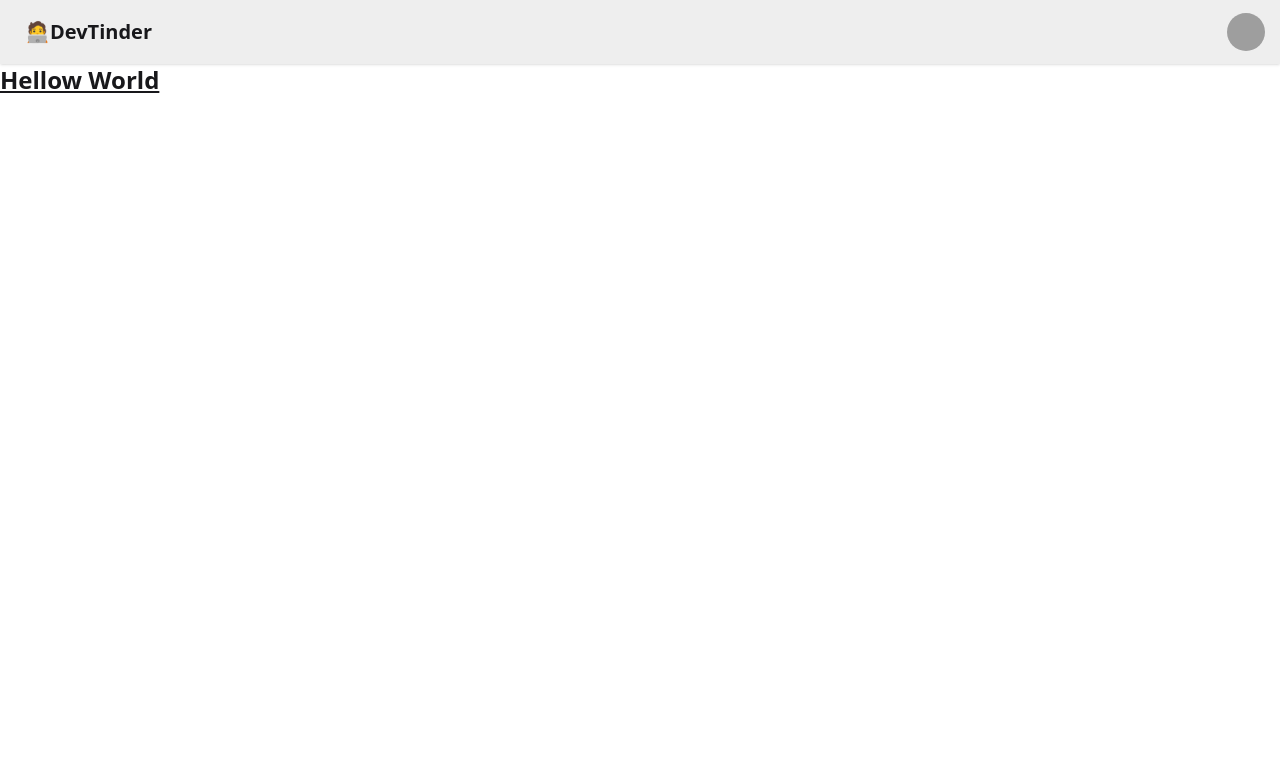
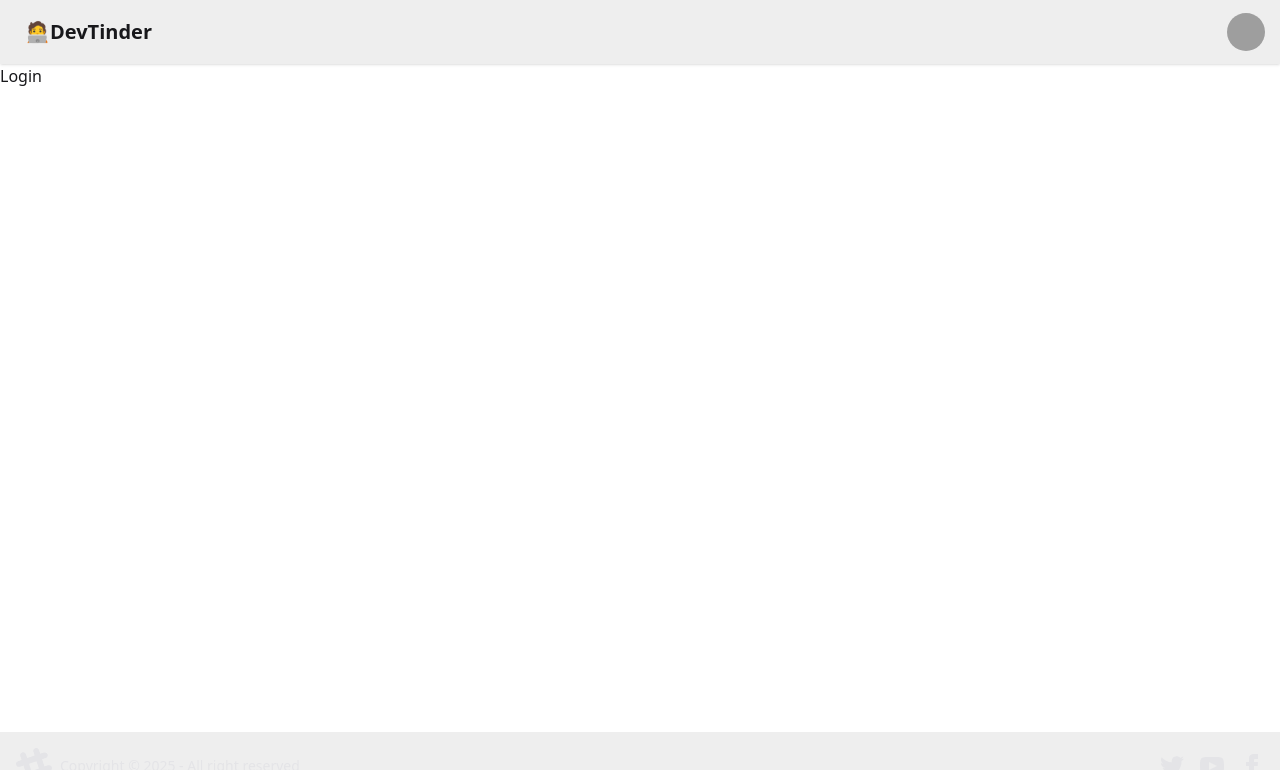
Before and after one commit to syedasadhashmi/devTinder-web, a React (Vite) app: page /login in a window 1280 px wide. Shown: the top 770 px of the page. Built offline with nearby package versions, Linux system fonts and the light colour scheme; grey boxes are pictures that could not be loaded.

Commit message:
router, routing + footer

```diff
--- a/package.json
+++ b/package.json
@@ -13,6 +13,7 @@
     "@tailwindcss/vite": "^4.1.15",
     "react": "^19.1.1",
     "react-dom": "^19.1.1",
+    "react-router": "^7.9.4",
     "tailwindcss": "^4.1.15"
   },
   "devDependencies": {
--- a/src/App.jsx
+++ b/src/App.jsx
@@ -1,45 +1,20 @@
+import { BrowserRouter, Routes, Route } from "react-router";
+import Navbar from "./components/Navbar";
+import Body from "./components/Body";
+import Login from "./components/Login";
+import Profile from "./components/Profile";
+
 function App() {
   return (
     <>
-      <div className="navbar bg-base-300 shadow-sm">
-        <div className="flex-1">
-          <a className="btn btn-ghost text-xl">🧑‍💻DevTinder</a>
-        </div>
-        <div className="flex gap-2 mx-1.5">
-          <div className="dropdown dropdown-end">
-            <div
-              tabIndex={0}
-              role="button"
-              className="btn btn-ghost btn-circle avatar"
-            >
-              <div className="w-10 rounded-full">
-                <img
-                  alt="Tailwind CSS Navbar component"
-                  src="https://img.daisyui.com/images/stock/photo-1534528741775-53994a69daeb.webp"
-                />
-              </div>
-            </div>
-            <ul
-              tabIndex="-1"
-              className="menu menu-sm dropdown-content bg-base-100 rounded-box z-1 mt-3 w-52 p-2 shadow"
-            >
-              <li>
-                <a className="justify-between">
-                  Profile
-                  <span className="badge">New</span>
-                </a>
-              </li>
-              <li>
-                <a>Settings</a>
-              </li>
-              <li>
-                <a>Logout</a>
-              </li>
-            </ul>
-          </div>
-        </div>
-      </div>
-      <h1 className="text-2xl font-bold underline">Hellow World</h1>
+      <BrowserRouter basename="/">
+        <Routes>
+          <Route path="/" element={<Body />}>
+            <Route path="/login" element={<Login />} />
+            <Route path="/profile" element={<Profile />} />
+          </Route>
+        </Routes>
+      </BrowserRouter>
     </>
   );
 }
--- /dev/null
+++ b/src/components/Body.jsx
@@ -0,0 +1,16 @@
+import React from "react";
+import Navbar from "./Navbar";
+import { Outlet } from "react-router";
+import Footer from "./Footer";
+
+const Body = () => {
+  return (
+    <div>
+      <Navbar />
+      <Outlet />
+      <Footer />
+    </div>
+  );
+};
+
+export default Body;
--- /dev/null
+++ b/src/components/Footer.jsx
@@ -0,0 +1,59 @@
+import React from "react";
+
+const Footer = () => {
+  return (
+    <footer className="footer sm:footer-horizontal bg-base-300 text-neutral-content items-center p-4 fixed bottom-0">
+      <aside className="grid-flow-col items-center">
+        <svg
+          width="36"
+          height="36"
+          viewBox="0 0 24 24"
+          xmlns="http://www.w3.org/2000/svg"
+          fillRule="evenodd"
+          clipRule="evenodd"
+          className="fill-current"
+        >
+          <path d="M22.672 15.226l-2.432.811.841 2.515c.33 1.019-.209 2.127-1.23 2.456-1.15.325-2.148-.321-2.463-1.226l-.84-2.518-5.013 1.677.84 2.517c.391 1.203-.434 2.542-1.831 2.542-.88 0-1.601-.564-1.86-1.314l-.842-2.516-2.431.809c-1.135.328-2.145-.317-2.463-1.229-.329-1.018.211-2.127 1.231-2.456l2.432-.809-1.621-4.823-2.432.808c-1.355.384-2.558-.59-2.558-1.839 0-.817.509-1.582 1.327-1.846l2.433-.809-.842-2.515c-.33-1.02.211-2.129 1.232-2.458 1.02-.329 2.13.209 2.461 1.229l.842 2.515 5.011-1.677-.839-2.517c-.403-1.238.484-2.553 1.843-2.553.819 0 1.585.509 1.85 1.326l.841 2.517 2.431-.81c1.02-.33 2.131.211 2.461 1.229.332 1.018-.21 2.126-1.23 2.456l-2.433.809 1.622 4.823 2.433-.809c1.242-.401 2.557.484 2.557 1.838 0 .819-.51 1.583-1.328 1.847m-8.992-6.428l-5.01 1.675 1.619 4.828 5.011-1.674-1.62-4.829z"></path>
+        </svg>
+        <p>Copyright © {new Date().getFullYear()} - All right reserved</p>
+      </aside>
+      <nav className="grid-flow-col gap-4 md:place-self-center md:justify-self-end">
+        <a>
+          <svg
+            xmlns="http://www.w3.org/2000/svg"
+            width="24"
+            height="24"
+            viewBox="0 0 24 24"
+            className="fill-current"
+          >
+            <path d="M24 4.557c-.883.392-1.832.656-2.828.775 1.017-.609 1.798-1.574 2.165-2.724-.951.564-2.005.974-3.127 1.195-.897-.957-2.178-1.555-3.594-1.555-3.179 0-5.515 2.966-4.797 6.045-4.091-.205-7.719-2.165-10.148-5.144-1.29 2.213-.669 5.108 1.523 6.574-.806-.026-1.566-.247-2.229-.616-.054 2.281 1.581 4.415 3.949 4.89-.693.188-1.452.232-2.224.084.626 1.956 2.444 3.379 4.6 3.419-2.07 1.623-4.678 2.348-7.29 2.04 2.179 1.397 4.768 2.212 7.548 2.212 9.142 0 14.307-7.721 13.995-14.646.962-.695 1.797-1.562 2.457-2.549z"></path>
+          </svg>
+        </a>
+        <a>
+          <svg
+            xmlns="http://www.w3.org/2000/svg"
+            width="24"
+            height="24"
+            viewBox="0 0 24 24"
+            className="fill-current"
+          >
+            <path d="M19.615 3.184c-3.604-.246-11.631-.245-15.23 0-3.897.266-4.356 2.62-4.385 8.816.029 6.185.484 8.549 4.385 8.816 3.6.245 11.626.246 15.23 0 3.897-.266 4.356-2.62 4.385-8.816-.029-6.185-.484-8.549-4.385-8.816zm-10.615 12.816v-8l8 3.993-8 4.007z"></path>
+          </svg>
+        </a>
+        <a>
+          <svg
+            xmlns="http://www.w3.org/2000/svg"
+            width="24"
+            height="24"
+            viewBox="0 0 24 24"
+            className="fill-current"
+          >
+            <path d="M9 8h-3v4h3v12h5v-12h3.642l.358-4h-4v-1.667c0-.955.192-1.333 1.115-1.333h2.885v-5h-3.808c-3.596 0-5.192 1.583-5.192 4.615v3.385z"></path>
+          </svg>
+        </a>
+      </nav>
+    </footer>
+  );
+};
+
+export default Footer;
--- /dev/null
+++ b/src/components/Login.jsx
@@ -0,0 +1,7 @@
+import React from "react";
+
+const Login = () => {
+  return <div>Login</div>;
+};
+
+export default Login;
--- /dev/null
+++ b/src/components/Navbar.jsx
@@ -0,0 +1,46 @@
+import React from "react";
+
+const Navbar = () => {
+  return (
+    <div className="navbar bg-base-300 shadow-sm">
+      <div className="flex-1">
+        <a className="btn btn-ghost text-xl">🧑‍💻DevTinder</a>
+      </div>
+      <div className="flex gap-2 mx-1.5">
+        <div className="dropdown dropdown-end">
+          <div
+            tabIndex={0}
+            role="button"
+            className="btn btn-ghost btn-circle avatar"
+          >
+            <div className="w-10 rounded-full">
+              <img
+                alt="Tailwind CSS Navbar component"
+                src="https://img.daisyui.com/images/stock/photo-1534528741775-53994a69daeb.webp"
+              />
+            </div>
+          </div>
+          <ul
+            tabIndex="-1"
+            className="menu menu-sm dropdown-content bg-base-100 rounded-box z-1 mt-3 w-52 p-2 shadow"
+          >
+            <li>
+              <a className="justify-between">
+                Profile
+                <span className="badge">New</span>
+              </a>
+            </li>
+            <li>
+              <a>Settings</a>
+            </li>
+            <li>
+              <a>Logout</a>
+            </li>
+          </ul>
+        </div>
+      </div>
+    </div>
+  );
+};
+
+export default Navbar;
--- /dev/null
+++ b/src/components/Profile.jsx
@@ -0,0 +1,7 @@
+import React from "react";
+
+const Profile = () => {
+  return <div>Profile</div>;
+};
+
+export default Profile;
```
Also changed, not shown: 1 other file (tests, documents, lock files or other folders).
